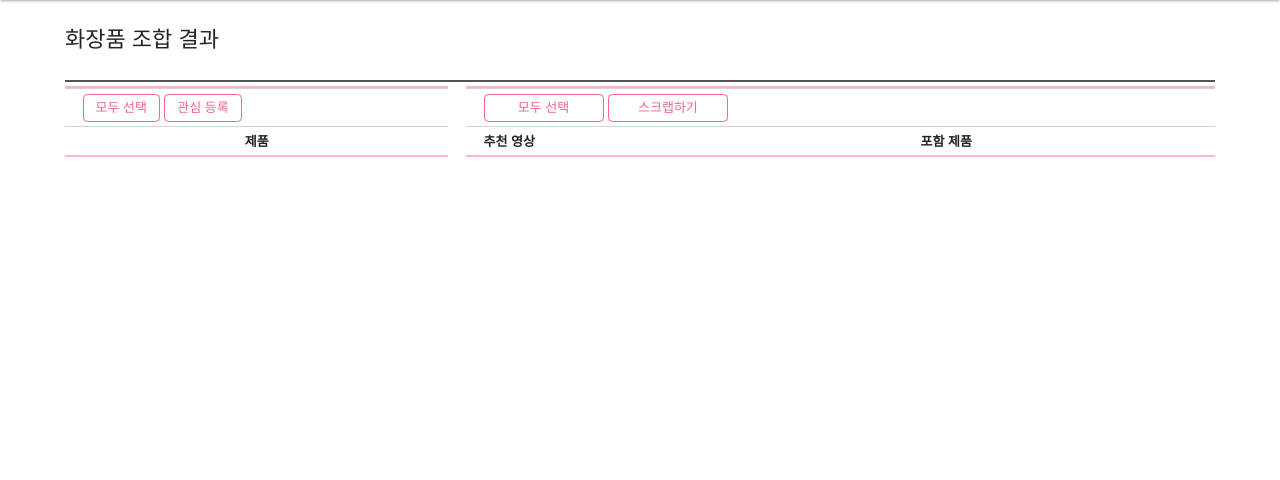
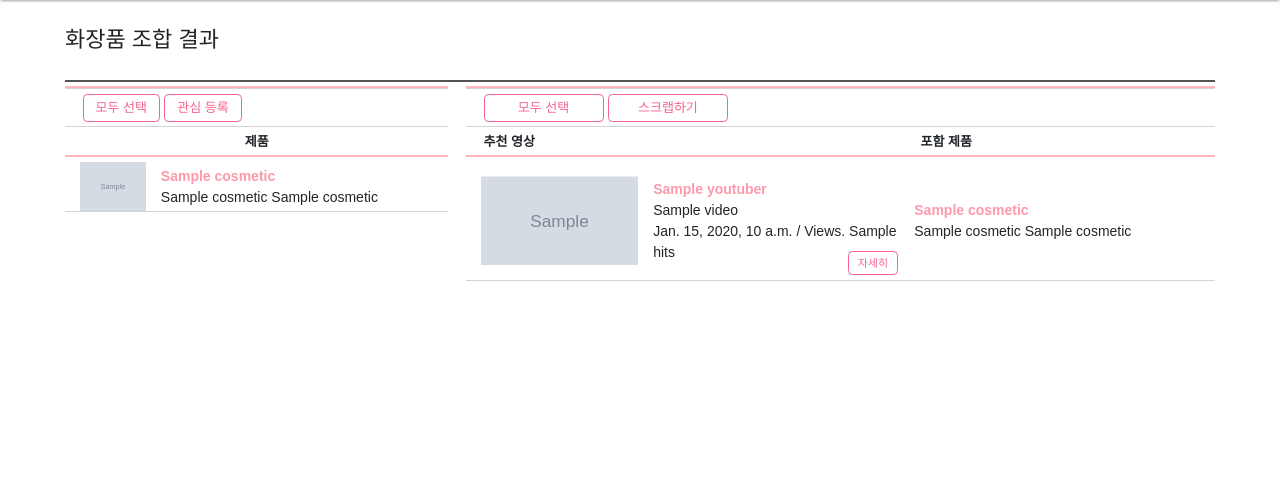
Before and after one commit to YooInKeun/CAU_CSE_Capstone_3, a Django app: template BeautyForMe/beautyforme/makeup/templates/makeup/recommend_result.html in a window 1280 px wide. Shown: the part 60-540 px from the top of the page. Run offline with Django 3.2, Linux system fonts and the light colour scheme; the template is opened without the code that fills it: most values are stand-ins (such as "Sample title", 1, 10 or a date in 2020); grey boxes marked "Sample" are stand-in pictures; some libraries are stand-ins or nearby versions; some web fonts are replaced.

Commit message:
메인 페이지 구성 완료

```diff
--- a/BeautyForMe/beautyforme/makeup/templates/makeup/recommend_result.html
+++ b/BeautyForMe/beautyforme/makeup/templates/makeup/recommend_result.html
@@ -135,7 +135,7 @@
         position: absolute;
         right: 5px;
         bottom: 5px;
-        width: 70px;
+        width: 50px;
         height: 24px;
         font-size: 11px;
         padding: 3px;
@@ -219,20 +219,21 @@
                     <div class="row black-line"></div>
                 </div>
             </div>
-            <div v-for="(cosmetic, index) in cosmetics" :key="cosmetic.id"
-                class="container p-0 mt-1 mb-1 cosmetic-container cosmetic-row">
-                <div class="row m-0" @click="selectCosmetic($event, index, cosmetic.id)">
+            {% for cosmetic in context.cosmetics %}
+            <div class="container p-0 mt-1 mb-1 cosmetic-container cosmetic-row">
+                <div class="row m-0" @click="selectCosmetic($event, {{ forloop.counter0 }}, {{ cosmetic.id }})">
                     <div class="col-3 col-content d-flex justify-content-center align-items-center">
-                        <img :src="[[cosmetic.imageLink]]" alt="" class="user-cosmetic justify-content-center">
+                        <img src="{{ cosmetic.imageLink }}" alt="" class="user-cosmetic justify-content-center">
                     </div>
                     <div class="col-9 col-content d-flex flex-column justify-content-center">
-                        <div class="row content-brand">[[cosmetic.brandName]]</div>
-                        <div class="row content-cosmetic">[[cosmetic.productName]] [[cosmetic.typeName]]
+                        <div class="row content-brand">{{ cosmetic.brandName }}</div>
+                        <div class="row content-cosmetic">{{ cosmetic.productName }} {{ cosmetic.typeName }}
                         </div>
                     </div>
                 </div>
                 <div class="gray-line"></div>
             </div>
+            {% endfor %}
         </div>
         <div class="col-8 p-0 pl-3 cosmetic-section scrollbar-lady-lips thin square mt-1">
             <div class="container sticky-top row control-bar m-0 p-0">
@@ -257,31 +258,34 @@
                     <div class="row black-line"></div>
                 </div>
             </div>
-            <div v-for="(video, index) in videos" :key="video.id"
-                class="container p-0 mt-1 mb-1 cosmetic-container video-row">
-                <div class="row m-0" @click="selectVideo($event, index, video.id)">
+            {% for video in context.videos %}
+            <div class="container p-0 mt-1 mb-1 cosmetic-container video-row">
+                <div class="row m-0" @click="selectVideo($event, {{ forloop.counter0 }}, {{ video.id }})">
                     <div class="thumbnail col-3 col-content d-flex justify-content-center align-items-center">
-                        <img :src="[[video.thumbnail]]" alt="" class="user-cosmetic justify-content-center">
+                        <img src="{{ video.thumbnail }}" alt="" class="user-cosmetic justify-content-center">
                     </div>
                     <div class="col-4 col-content d-flex flex-column justify-content-center">
-                        <div class="row content-brand">[[video.youtuber]]</div>
-                        <div class="row content-cosmetic">[[video.title]]</div>
-                        <div class="row content-cosmetic">[[video.upload_date]] / Views. [[video.hits]]
+                        <div class="row content-brand">{{video.youtuber}}</div>
+                        <div class="row content-cosmetic">{{video.title}}</div>
+                        <div class="row content-cosmetic">{{video.upload_date}} / Views. {{video.hits}}
                         </div>
                         <div class="ml-3 btn btn-outline-primary cosmetic-control-btn video-detail-btn">
                             자세히
                         </div>
                     </div>
                     <div class="col-5 col-content d-flex flex-column justify-content-center pl-4">
-                        <div v-for="cosmetic in video.cosmetics" class="row content-cosmetic">
-                            <span class="content-brand mr-1">[[ cosmetic.brandName ]]</span> [[ cosmetic.productName ]]
-                            [[ cosmetic.typeName ]]
+                        {% for cosmetic in video.containedCosmetics %}
+                        <div class="row content-cosmetic">
+                            <span class="content-brand mr-1">{{ cosmetic.brandName }}</span> {{ cosmetic.productName }}
+                            {{ cosmetic.typeName }}
                         </div>
+                        {% endfor %}
                     </div>
                 </div>
 
                 <div class="gray-line"></div>
             </div>
+            {% endfor %}
         </div>
     </div>
 </div>
--- a/BeautyForMe/beautyforme/static/css/banner.css
+++ b/BeautyForMe/beautyforme/static/css/banner.css
@@ -1,6 +1,6 @@
 .banner-image {
     background-image: linear-gradient(rgba(0, 0, 0, 0.1), rgba(0, 0, 0, 0.1)), url("../img/main.jpeg");
-    height: 300px;
+    height: 500px;
     background-position: center;
     background-repeat: no-repeat;
     background-size: cover;
@@ -14,4 +14,5 @@
     left: 50%;
     transform: translate(-50%, -50%);
     color: white;
+    font-size : 16px;
   }
```
Also changed, not shown: BeautyForMe/beautyforme/beautyforme/templates/home.html (+23 -43 lines), BeautyForMe/beautyforme/makeup/templates/makeup/recommend.html (+4 -3 lines), BeautyForMe/beautyforme/makeup/templates/makeup/video_list.html (+6 -1 lines), BeautyForMe/beautyforme/static/css/card.css (+10 -2 lines), BeautyForMe/beautyforme/static/img/Test.jpg (deleted), BeautyForMe/beautyforme/static/img/bottom.jpg (added), BeautyForMe/beautyforme/static/img/card1.jpg (added), BeautyForMe/beautyforme/static/img/card2.jpg (added), BeautyForMe/beautyforme/static/img/card3.jpg (added), BeautyForMe/beautyforme/static/img/main.jpeg, BeautyForMe/beautyforme/static/img/parallax 2.jpg (added), BeautyForMe/beautyforme/static/img/parallax.jpg (added), BeautyForMe/beautyforme/static/img/pony.jpg (deleted), BeautyForMe/beautyforme/static/img/risabae.jpg (deleted), 1 more files.
